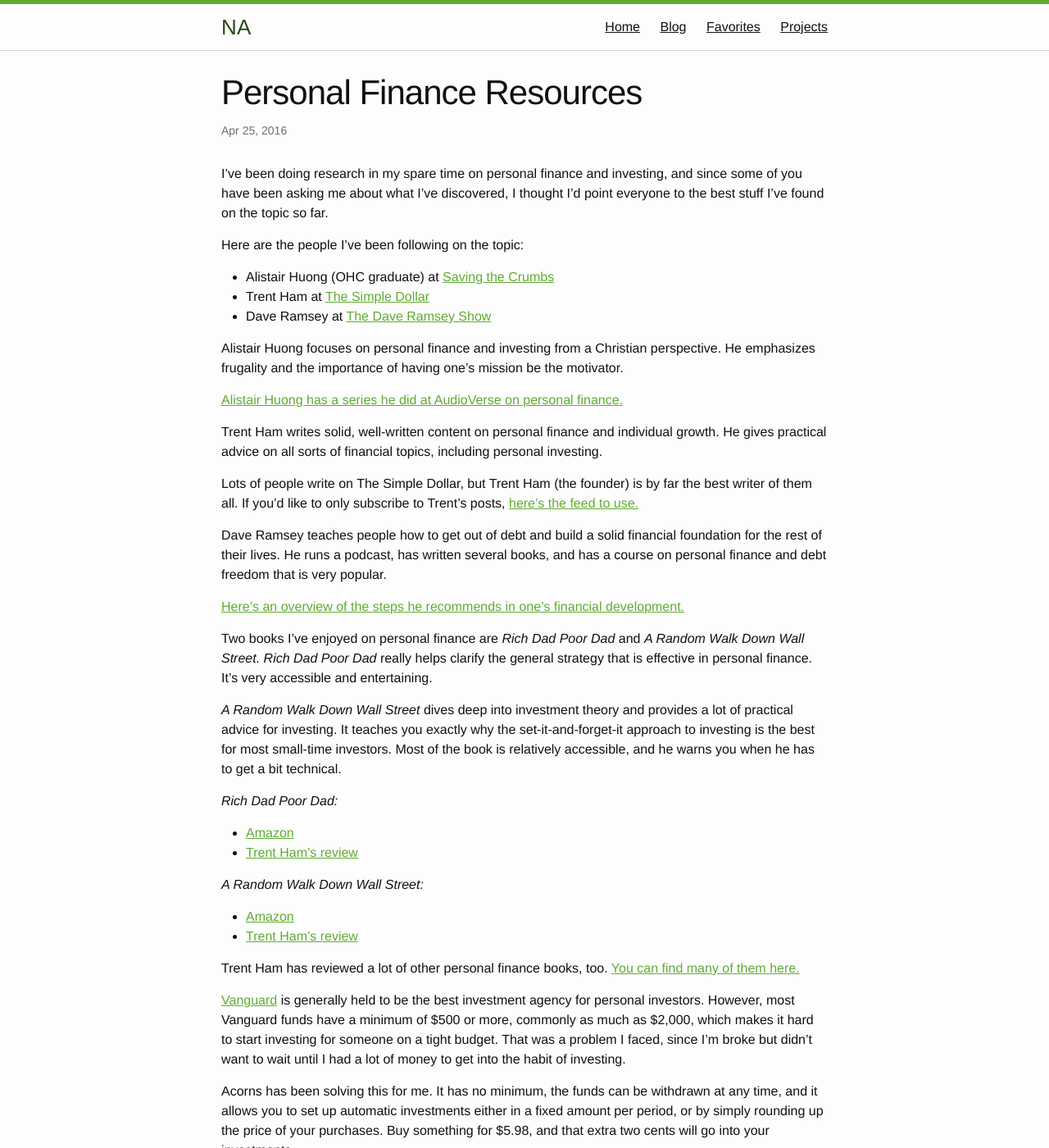
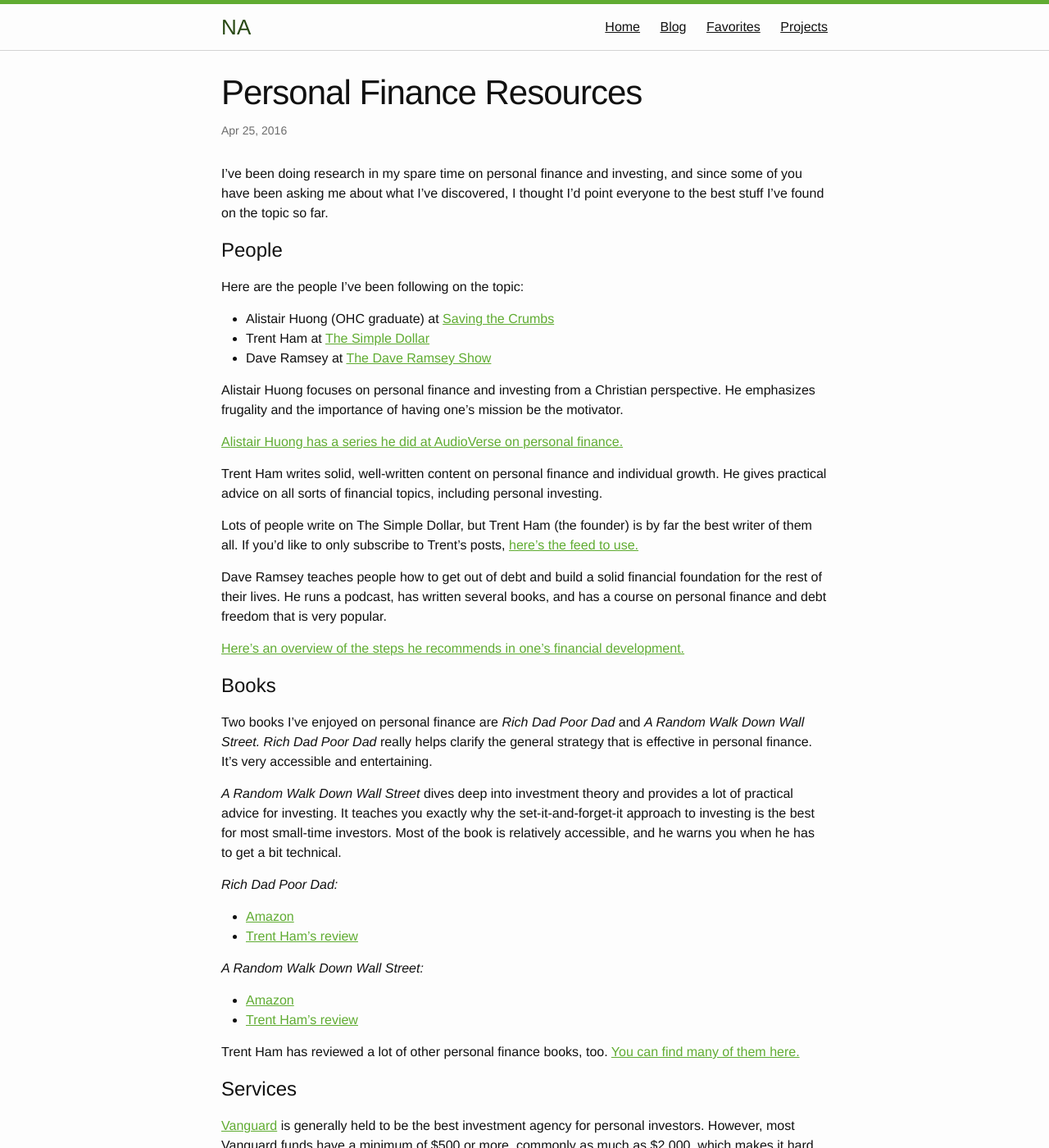
Before and after one commit to narthur/narthur.github.io, a Jekyll site: the page built from _posts/2016-04-25-personal-finance-resources.md, in a window 1280 px wide and 1400 px high. Shown: the whole window at 82% size. Built offline with Jekyll 4.4.1, drawn with Linux system fonts in a browser that asks for light colours.

Commit message:
Add subheadings to personal finance post

```diff
--- a/_posts/2016-04-25-personal-finance-resources.md
+++ b/_posts/2016-04-25-personal-finance-resources.md
@@ -6,6 +6,8 @@
 I've been doing research in my spare time on personal finance and investing, and since
 some of you have been asking me about what I've discovered, I thought I'd point everyone
 to the best stuff I've found on the topic so far.
+
+# People
 
 Here are the people I've been following on the topic:
 
@@ -31,6 +33,8 @@
 
 [Here's an overview of the steps he recommends in one's financial development.](http://www.daveramsey.com/baby-steps/)
 
+# Books
+
 Two books I've enjoyed on personal finance are *Rich Dad Poor Dad* and *A Random Walk Down
 Wall Street.* *Rich Dad Poor Dad* really helps clarify the general strategy that is
 effective in personal finance. It's very accessible and entertaining.
@@ -52,6 +56,8 @@
 
 Trent Ham has reviewed a lot of other personal finance books, too. [You can find many of
 them here.](http://www.thesimpledollar.com/52-personal-finance-books-in-52-weeks/)
+
+# Services
 
 [Vanguard](https://investor.vanguard.com/home/) is generally held to be the best
 investment agency for personal investors. However, most Vanguard funds have a minimum of
```
